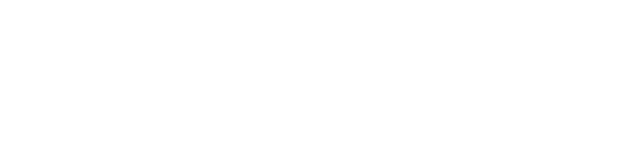
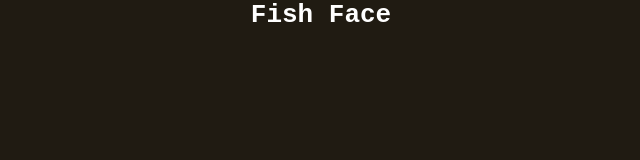
Before and after one commit to scotwash/homework-4, a plain HTML site: page index.html in a window 1280 px wide. Shown: the whole page, without its empty margins (319-959 px from the left). Drawn offline with Linux system fonts and the light colour scheme.

Commit message:
edited styling sheet

```diff
--- a/css/styles.css
+++ b/css/styles.css
@@ -0,0 +1,28 @@
+* {
+    margin: 0;
+    padding: 0;
+    box-sizing: border-box;
+}
+
+html,
+body {
+    height: 100%;
+}
+
+/* change font size, color, and center text */
+h1 {
+    margin-bottom: 16px;
+    text-align: center;
+    color: white;
+    font-family: monospace;
+}
+
+ /* set background color and add border */
+body {
+    background-color: #201b12;
+    border;
+}
+
+body > ul {
+    margin-left: 32px;
+}
--- a/index.html
+++ b/index.html
@@ -4,9 +4,10 @@
     <meta charset="UTF-8">
     <meta name="viewport" content="width=device-width, initial-scale=1.0">
     <title>Choose Your Own Adventure</title>
-    <link rel="stylesheet" href="">
+    <link rel="stylesheet" href="css/styles.css">
 </head>
 <body>
-
+    <!--Add title for story-->
+    <h1 id = "story-title">Fish Face</h1>
 </body>
 </html>
```
